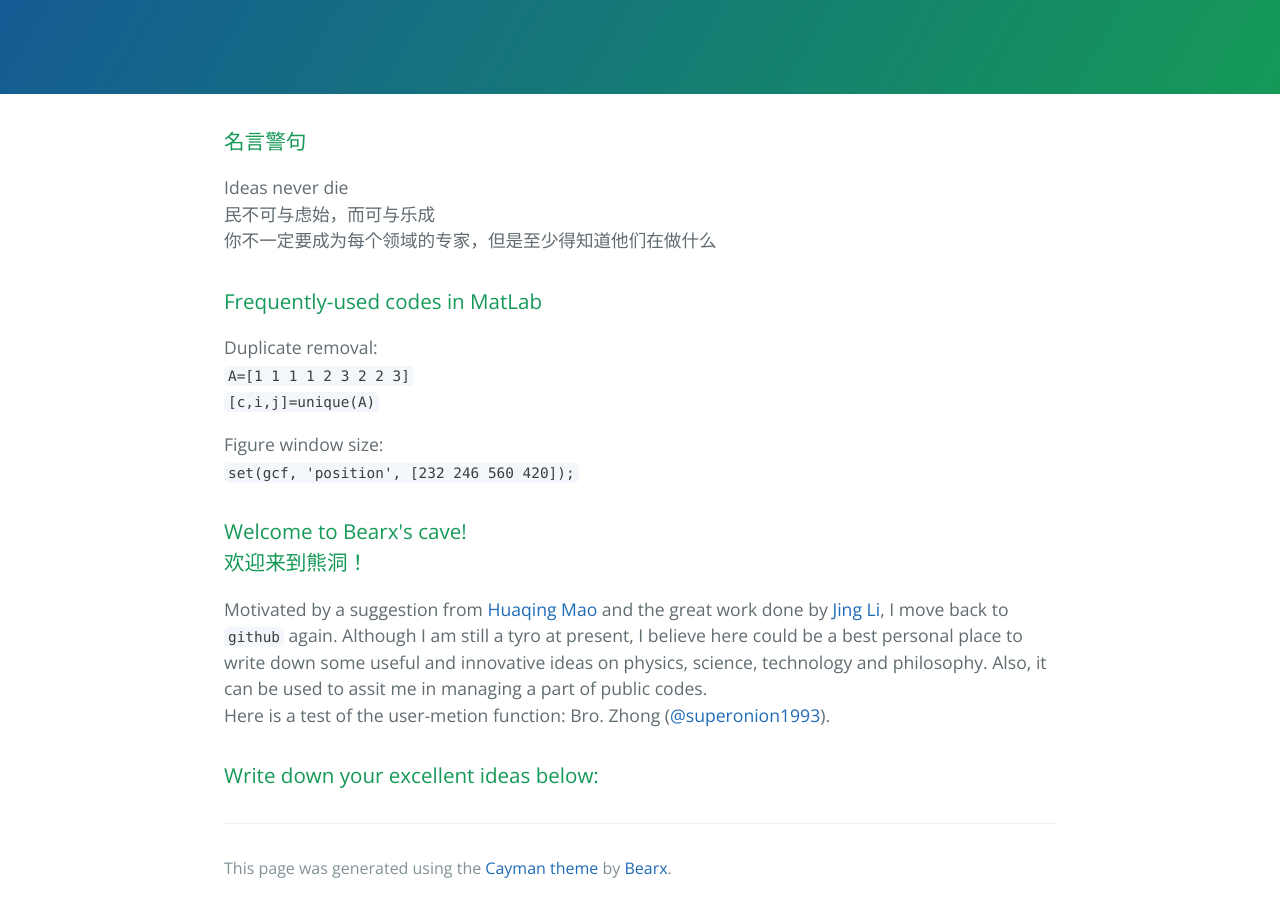
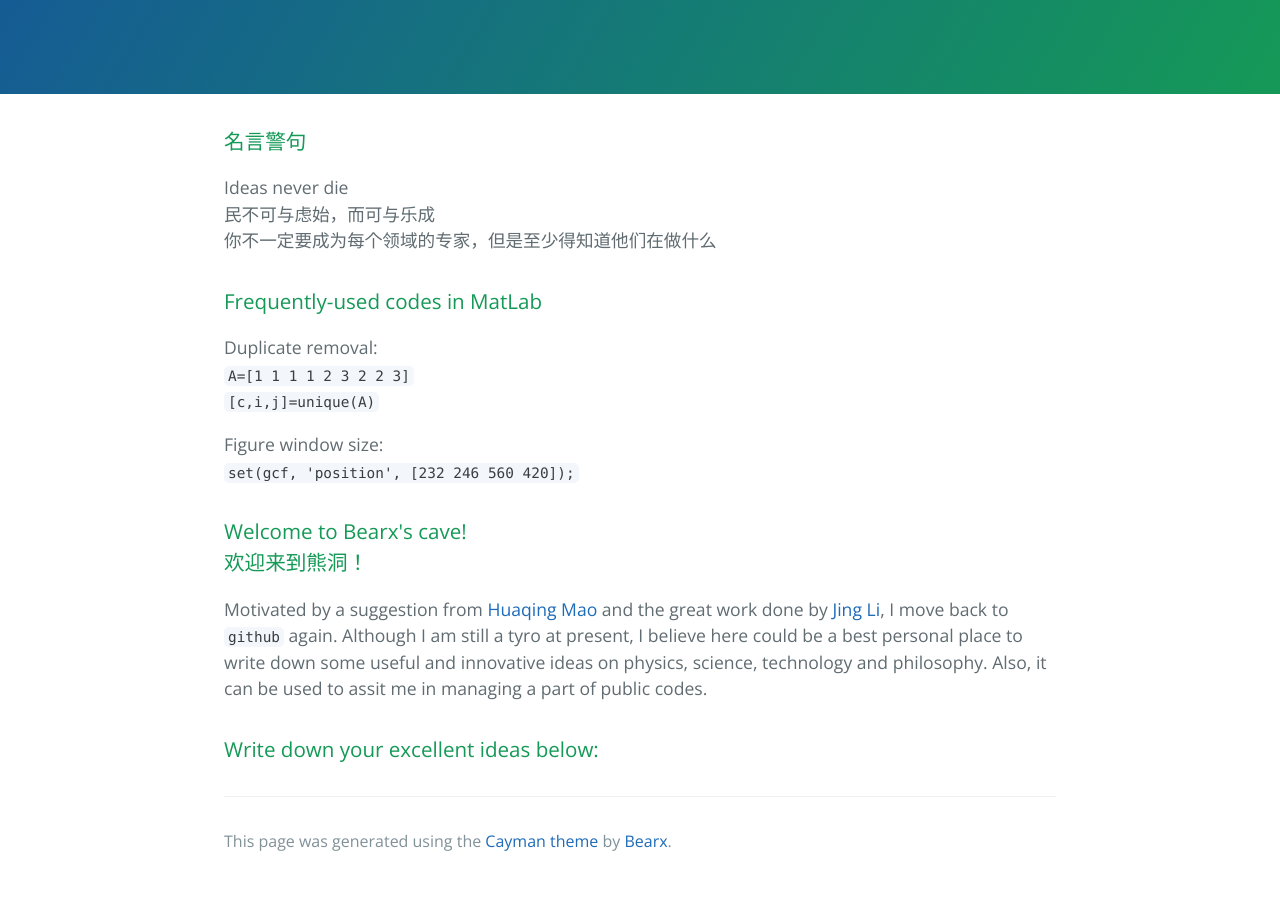
Before and after one commit to bigbearxiong/bigbearxiong.github.io, a plain HTML site: page index.html in a window 1280 px wide. Shown: the part 176-1088 px from the top of the page. After the commit the page ends 1061 px from the top, so only its background shows below. Drawn offline with nearby package versions, Linux system fonts and the light colour scheme; a script that the page names is missing.

Commit message:
Update index.html

```diff
--- a/index.html
+++ b/index.html
@@ -41,8 +41,7 @@
 </h3>
 
 <p>
-Motivated by a suggestion from <a href="http://www.astro.umn.edu/~huamao">Huaqing Mao</a> and the great work done by <a href="http://quasi-jing.github.io">Jing Li</a>, I move back to <code>github</code> again. Although I am still a tyro at present, I believe here could be a best personal place to write down some useful and innovative ideas on physics, science, technology and philosophy. Also, it can be used to assit me in managing a part of public codes.<br>
-Here is a test of the user-metion function: Bro. Zhong (<a href="https://github.com/superonion1993" class="user-mention">@superonion1993</a>).
+Motivated by a suggestion from <a href="http://www.astro.umn.edu/~huamao">Huaqing Mao</a> and the great work done by <a href="http://quasi-jing.github.io">Jing Li</a>, I move back to <code>github</code> again. Although I am still a tyro at present, I believe here could be a best personal place to write down some useful and innovative ideas on physics, science, technology and philosophy. Also, it can be used to assit me in managing a part of public codes.
 </p>
 
       <h3>
```
